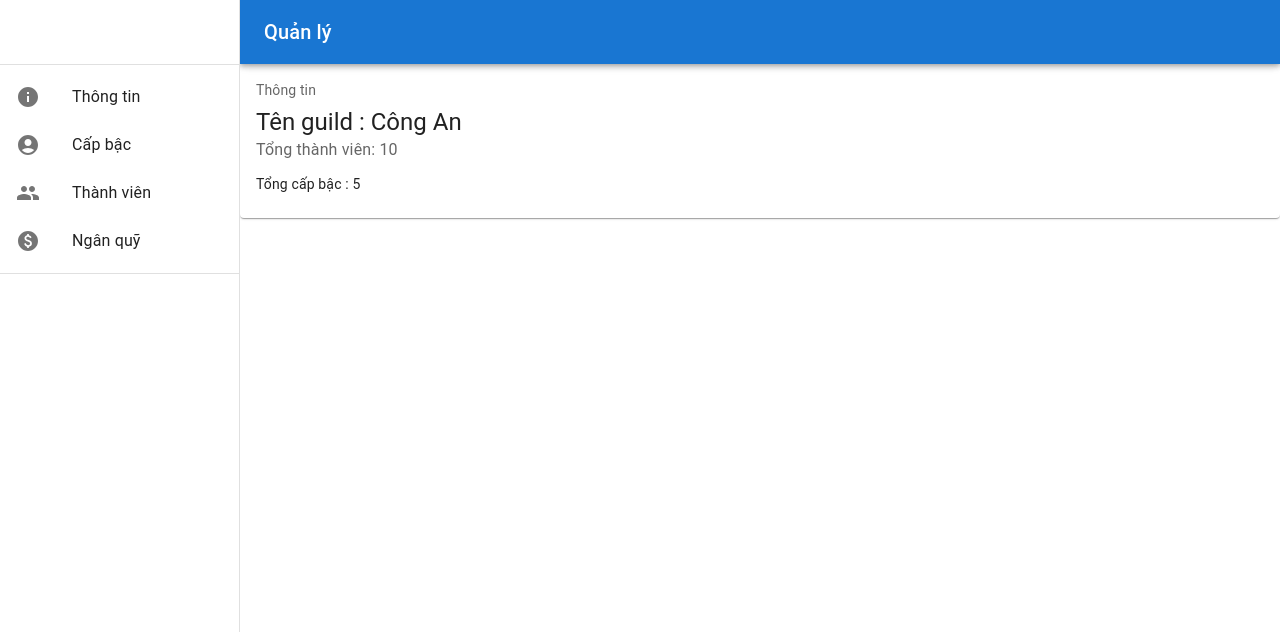
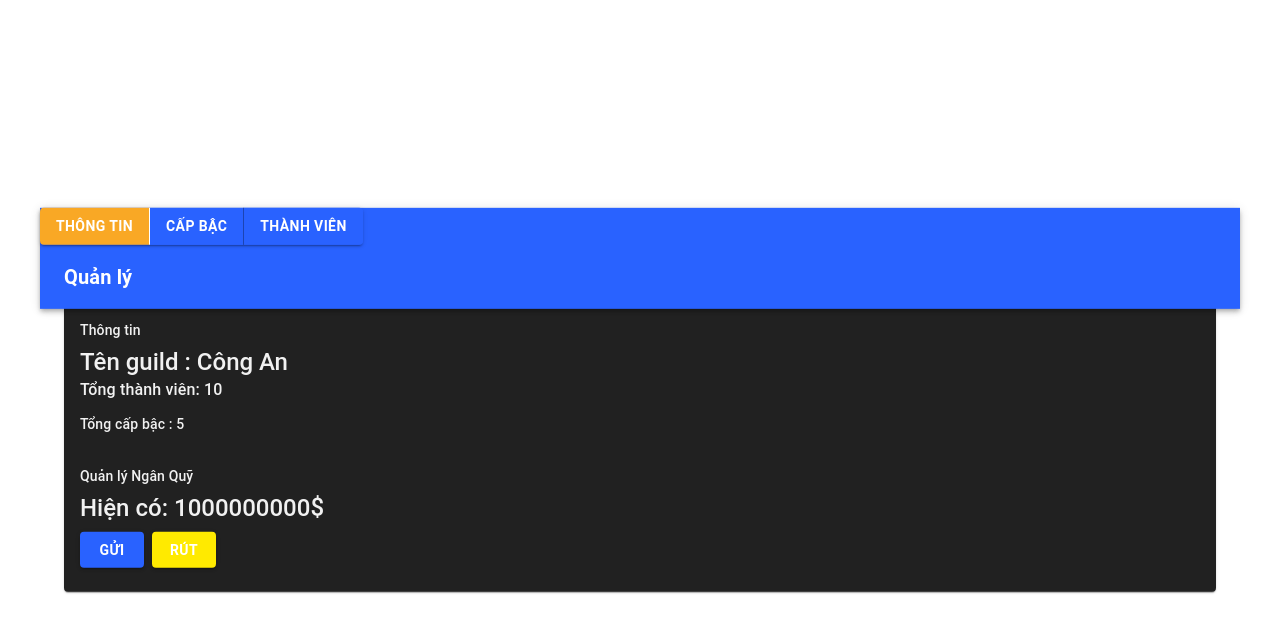
Before and after one commit to tgiabao1340/manager-ui, a React (Create React App) app: page / in a window 1280 px wide. Shown: the top 632 px of the page. Built offline with nearby package versions, Linux system fonts and the light colour scheme.

Commit message:
fix: replace drawer with tabs, add theme

```diff
--- a/src/App.js
+++ b/src/App.js
@@ -16,15 +16,58 @@ import MenuIcon from "@mui/icons-material/Menu";
 import Toolbar from "@mui/material/Toolbar";
 import Typography from "@mui/material/Typography";
 import BasicTable from "./layout/BasicTable";
-import FundInfo from "./layout/FundInfo";
 import CardInfo from "./layout/CardInfo";
 import ListRole from "./layout/ListRole";
 import InfoIcon from '@mui/icons-material/Info';
 import AccountCircleIcon from '@mui/icons-material/AccountCircle';
 import GroupIcon from '@mui/icons-material/Group';
 import PaidIcon from '@mui/icons-material/Paid';
+import { Container } from "@mui/system";
+import { Button, ButtonGroup, createTheme, Tab, Tabs, ThemeProvider } from "@mui/material";
+import { red, orange, blue, yellow, grey } from "@mui/material/colors";
 
-const drawerWidth = 240;
+const theme = createTheme({
+  palette: {
+    primary: {
+      main: blue["A700"],
+      contrastText: "#fff",
+    },
+    warning: {
+      main: yellow["A400"],
+      contrastText: "#fff",
+    },
+    danger: {
+      main: orange[900],
+      contrastText: "#fff",
+    },
+    error: {
+      main: red["A700"],
+      contrastText: "#fff",
+    },
+    action: {
+      disabledBackground: yellow[800],
+      disabled: "#fff",
+      contrastText: "#fff",
+    },
+    background: {
+      default: "rgb(46, 46, 46, 0.80)",
+      paper: grey["900"],
+    },
+    text: {
+      primary: "#F1F1F1",
+      secondary: "#F1F1F1",
+    },
+    contrastThreshold: 5,
+  },
+  typography: {
+    fontWeightBold: 1000,
+    fontWeightMedium: 600,
+    fontWeightRegular: 500,
+    fontWeightLight: 400,
+  },
+});
+
+const drawerWidth = 0;
 const gangInfo = {
   "total": 10,
   "name": "police",
@@ -105,73 +148,33 @@ function App(props) {
   const { window } = props;
   const [mobileOpen, setMobileOpen] = React.useState(false);
   const [index, setIndex] = React.useState(0);
+  const [selected, setSelected] = React.useState(0);
 
   const handleDrawerToggle = () => {
     setMobileOpen(!mobileOpen);
   };
 
-  const drawer = (
-    <div>
-      <Toolbar />
-      <Divider />
-      <List>
-        <ListItem disablePadding>
-          <ListItemButton
-            onClick={() => {
-              setIndex(0);
-            }}
-          >
-            <ListItemIcon>
-              <InfoIcon />
-            </ListItemIcon>
-            <ListItemText primary={"Thông tin"} />
-          </ListItemButton>
-        </ListItem>
-        <ListItem disablePadding>
-          <ListItemButton
-            onClick={() => {
-              setIndex(1);
-            }}
-          >
-            <ListItemIcon>
-              <AccountCircleIcon />
-            </ListItemIcon>
-            <ListItemText primary={"Cấp bậc"} />
-          </ListItemButton>
-        </ListItem>
-        <ListItem disablePadding>
-          <ListItemButton
-            onClick={() => {
-              setIndex(2);
-            }}
-          >
-            <ListItemIcon>
-              <GroupIcon />
-            </ListItemIcon>
-            <ListItemText primary={"Thành viên"} />
-          </ListItemButton>
-        </ListItem>
-        <ListItem disablePadding>
-          <ListItemButton
-            onClick={() => {
-              setIndex(3);
-            }}
-          >
-            <ListItemIcon>
-              <PaidIcon />
-            </ListItemIcon>
-            <ListItemText primary={"Ngân quỹ"} />
-          </ListItemButton>
-        </ListItem>
-      </List>
-      <Divider />
-    </div>
-  );
-
   const container =
     window !== undefined ? () => window().document.body : undefined;
 
+  const handleClick0 = () => {
+    setSelected(0);
+  };
+
+  const handleClick1 = () => {
+    setSelected(1);
+  };
+
+  const handleClick2 = () => {
+    setSelected(2);
+  };
+
   return (
+    <ThemeProvider theme={theme}>
+      <Container sx={{
+          position: 'absolute', left: '50%', top: '50%',
+          transform: 'translate(-50%, -50%)'
+      }}>
         <Box sx={{ display: "flex" }}>
           <CssBaseline />
           <AppBar
@@ -181,70 +184,35 @@ function App(props) {
               ml: { sm: `${drawerWidth}px` },
             }}
           >
+            <Box sx={{ flexGrow: 1 }}>
+              <ButtonGroup variant="contained">
+                <Button onClick={handleClick0} disabled={selected === 0}>
+                  Thông tin
+                </Button>
+                <Button onClick={handleClick1} disabled={selected === 1}>
+                  Cấp bậc
+                </Button>
+                <Button onClick={handleClick2} disabled={selected === 2}>
+                  Thành viên
+                </Button>
+              </ButtonGroup>
+            </Box>
             <Toolbar>
-          <IconButton
-            color="inherit"
-            aria-label="open drawer"
-            edge="start"
-            onClick={handleDrawerToggle}
-            sx={{ mr: 2, display: { sm: "none" } }}
-          >
-            <MenuIcon />
-          </IconButton>
               <Typography variant="h6" noWrap component="div">
                 Quản lý
               </Typography>
             </Toolbar>
+
           </AppBar>
-      <Box
-        component="nav"
-        sx={{ width: { sm: drawerWidth }, flexShrink: { sm: 0 } }}
-        aria-label="mailbox folders"
-      >
-        {/* The implementation can be swapped with js to avoid SEO duplication of links. */}
-        <Drawer
-          container={container}
-          variant="temporary"
-          open={mobileOpen}
-          onClose={handleDrawerToggle}
-          ModalProps={{
-            keepMounted: true, // Better open performance on mobile.
-          }}
-          sx={{
-            display: { xs: "block", sm: "none" },
-            "& .MuiDrawer-paper": {
-              boxSizing: "border-box",
-              width: drawerWidth,
-            },
-          }}
-        >
-          {drawer}
-        </Drawer>
-        <Drawer
-          variant="permanent"
-          sx={{
-            display: { xs: "none", sm: "block" },
-            "& .MuiDrawer-paper": {
-              boxSizing: "border-box",
-              width: drawerWidth,
-            },
-          }}
-          open
-        >
-          {drawer}
-        </Drawer>
+          <Box sx={{ width: 1 }} pt={12}>
+            {selected === 0 ? <CardInfo data={gangInfo}></CardInfo> : null}
+            {selected === 1 ? <ListRole data={gangInfo.grades}></ListRole> : null}
+            {selected === 2 ? <BasicTable data={playerList}></BasicTable> : null}
           </Box>
-      <Box
-        component="main"
-        sx={{ flexGrow: 1, width: { sm: `calc(100% - ${drawerWidth}px)` } }}
-      >
-        <Toolbar />
-        {index == 0 ? <CardInfo data={gangInfo}></CardInfo> : null}
-        {index == 1 ? <ListRole data={gangInfo.grades}></ListRole> : null}
-        {index == 2 ? <BasicTable data={playerList}></BasicTable> : null}
-        {index == 3 ? <FundInfo></FundInfo> : null}
+
         </Box>
-    </Box>
+      </Container>
+    </ThemeProvider>
   );
 }
 
--- a/src/layout/CardInfo/index.js
+++ b/src/layout/CardInfo/index.js
@@ -3,9 +3,56 @@ import Box from "@mui/material/Box";
 import Card from "@mui/material/Card";
 import CardContent from "@mui/material/CardContent";
 import Typography from "@mui/material/Typography";
+import Button from "@mui/material/Button";
+import { Divider, Stack } from "@mui/material";
+// import useState from "react";
+import { Dialog, DialogTitle, DialogContent, DialogActions, TextField } from "@mui/material";
+
 
 export default function CardInfo({data}) {
   const {total, label, grades} = data
+  // Use state to control the dialog open or close
+  const [open, setOpen] = React.useState(false);
+
+  // Use state to store the input values
+  const [input1, setInput1] = React.useState(0);
+  const [input2, setInput2] = React.useState(0);
+
+  // Handle the dialog open event
+  const handleOpen = () => {
+    setOpen(true);
+  };
+
+  // Handle the dialog close event
+  const handleClose = () => {
+    setOpen(false);
+  };
+
+  // Handle the input change event
+  const handleChange = (event) => {
+    // Get the name and value of the input field
+    const { name, value } = event.target;
+
+    // Set the corresponding state based on the name
+    if (name === "input1") {
+      setInput1(value);
+    } else if (name === "input2") {
+      setInput2(value);
+    }
+  };
+
+  // Handle the submit event
+  const handleSubmit = (event) => {
+    // Prevent the default form behavior
+    event.preventDefault();
+
+    // Do something with the input values
+    console.log(input1, input2);
+
+    // Close the dialog
+    handleClose();
+  };
+
   return (
     <Card sx={{ minWidth: 275 }}>
       <CardContent>
@@ -22,6 +69,49 @@ export default function CardInfo({data}) {
           Tổng cấp bậc : {Object.keys(grades).length}
         </Typography>
       </CardContent>
+      <CardContent>
+        <Typography sx={{ fontSize: 14 }} color="text.secondary" gutterBottom>
+          Quản lý Ngân Quỹ
+        </Typography>
+        <Typography variant="h5" component="div">
+          Hiện có: 1000000000$
+        </Typography>
+        <Stack direction="row" spacing={1} pt={1}>
+          <Button variant="contained" color="primary" onClick={handleOpen}>
+            Gửi
+          </Button>
+          <Button variant="contained" color="warning" onClick={handleOpen}>
+            Rút
+          </Button>
+        </Stack>
+        <Dialog open={open} onClose={handleClose}>
+          <form onSubmit={handleSubmit}>
+            <DialogTitle>Ngân quỹ</DialogTitle>
+            <DialogContent>
+              <Typography sx={{ mb: 1.5 }} color="text.secondary">
+                Ngân quỹ đang có: 1,000,000$
+              </Typography>
+              <Typography sx={{ mb: 1.5 }} color="text.secondary">
+                Tiền trong túi của bạn: 1,000$
+              </Typography>
+              <Typography sx={{ mb: 1.5 }} color="text.secondary">
+                Số tiền bạn muốn gửi/rút:
+              </Typography>
+              <TextField
+                name="input1"
+                type="number"
+                label="Input 1"
+                value={input1}
+                onChange={handleChange}
+              />
+            </DialogContent>
+            <DialogActions>
+              <Button onClick={handleClose}>Cancel</Button>
+              <Button type="submit">Submit</Button>
+            </DialogActions>
+          </form>
+        </Dialog>
+      </CardContent>
     </Card>
   );
 }
--- a/src/layout/FundInfo/index.js
+++ /dev/null
@@ -1,46 +0,0 @@
-import * as React from "react";
-import Box from "@mui/material/Box";
-import Card from "@mui/material/Card";
-import CardActions from "@mui/material/CardActions";
-import CardContent from "@mui/material/CardContent";
-import Button from "@mui/material/Button";
-import Typography from "@mui/material/Typography";
-import { Divider, Stack } from "@mui/material";
-
-const bull = (
-  <Box
-    component="span"
-    sx={{ display: "inline-block", mx: "2px", transform: "scale(0.8)" }}
-  >
-    •
-  </Box>
-);
-
-export default function FundInfo() {
-  return (
-    <Card sx={{ minWidth: 275 }}>
-      <CardContent>
-        <Typography sx={{ fontSize: 14 }} color="text.secondary" gutterBottom>
-          Ngân Quỹ
-        </Typography>
-        <Typography variant="h5" component="div">
-          1000000000$
-        </Typography>
-        <Typography sx={{ mt: 1.5 }} color="text.secondary">
-          Túi của bạn
-        </Typography>
-        <Typography variant="h5" component="div">
-          1000000000$
-        </Typography>
-        <Stack direction="row" spacing={1} pt={1}>
-            <Button variant="contained" color="primary">
-              Rút
-            </Button>
-            <Button variant="contained" color="error">
-              Gửi
-            </Button>
-          </Stack>
-      </CardContent>
-    </Card>
-  );
-}
--- a/src/layout/ListRole/index.js
+++ b/src/layout/ListRole/index.js
@@ -114,7 +114,10 @@ export default function DataTable({ data }) {
             label="Tên cấp bậc"
             type="email"
             fullWidth
-            variant="standard"
+            variant="outlined"
+            InputLabelProps={{
+              shrink: true,
+            }}
           />
           <TextField
             autoFocus
@@ -123,7 +126,10 @@ export default function DataTable({ data }) {
             label="Tên(không dấu)"
             type="email"
             fullWidth
-            variant="standard"
+            variant="outlined"
+            InputLabelProps={{
+              shrink: true,
+            }}
           />
           <TextField
             autoFocus
@@ -132,7 +138,10 @@ export default function DataTable({ data }) {
             label="Cấp bậc ( 1 - 98 )"
             type="email"
             fullWidth
-            variant="standard"
+            variant="outlined"
+            InputLabelProps={{
+              shrink: true,
+            }}
           />
 
           <TextField
@@ -142,7 +151,10 @@ export default function DataTable({ data }) {
             label="Lương 7p"
             type="email"
             fullWidth
-            variant="standard"
+            variant="outlined"
+            InputLabelProps={{
+              shrink: true,
+            }}
           />
         </DialogContent>
         <DialogActions>
```
Lines whose indentation alone changed are shown as unchanged.
